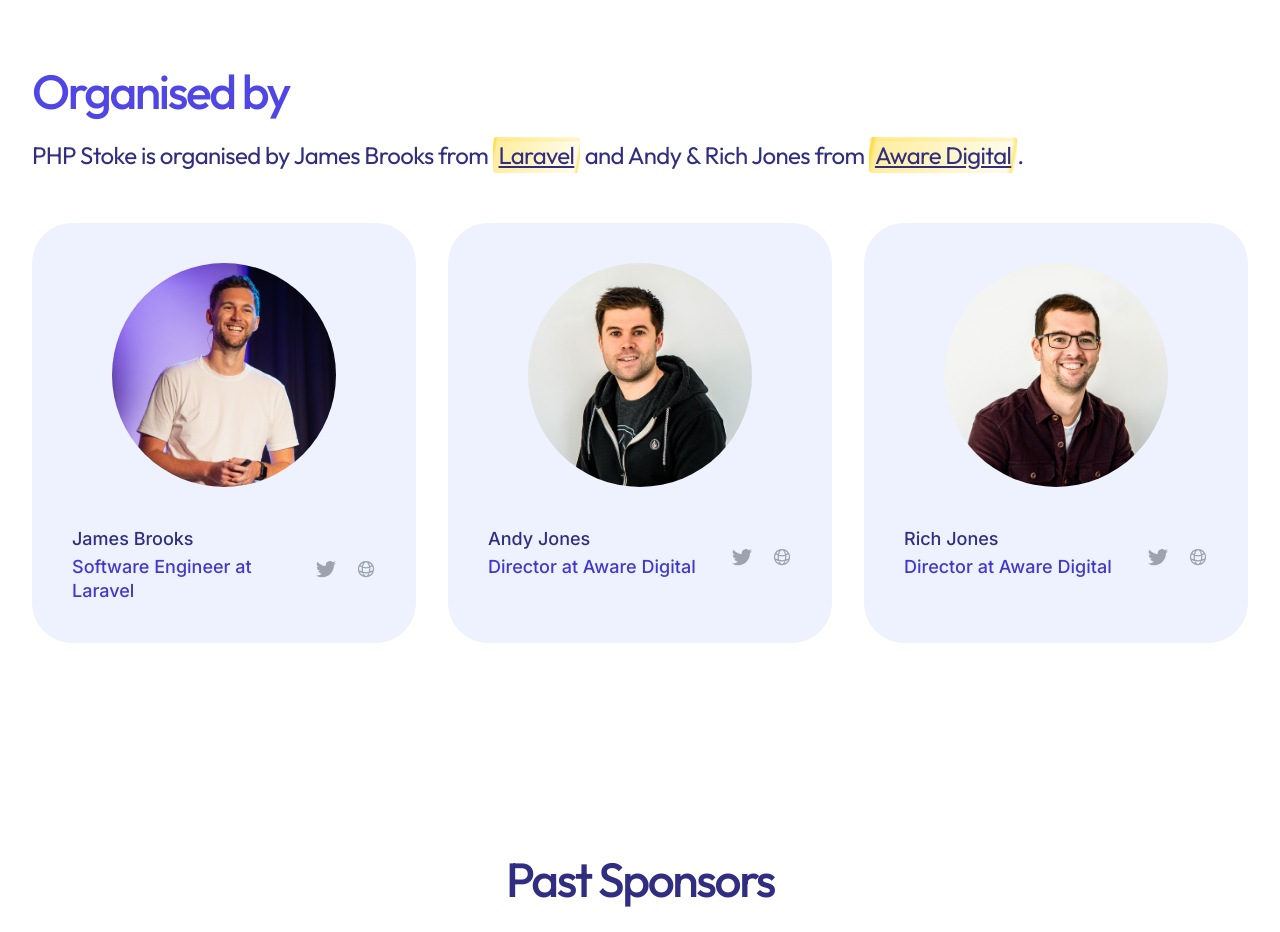
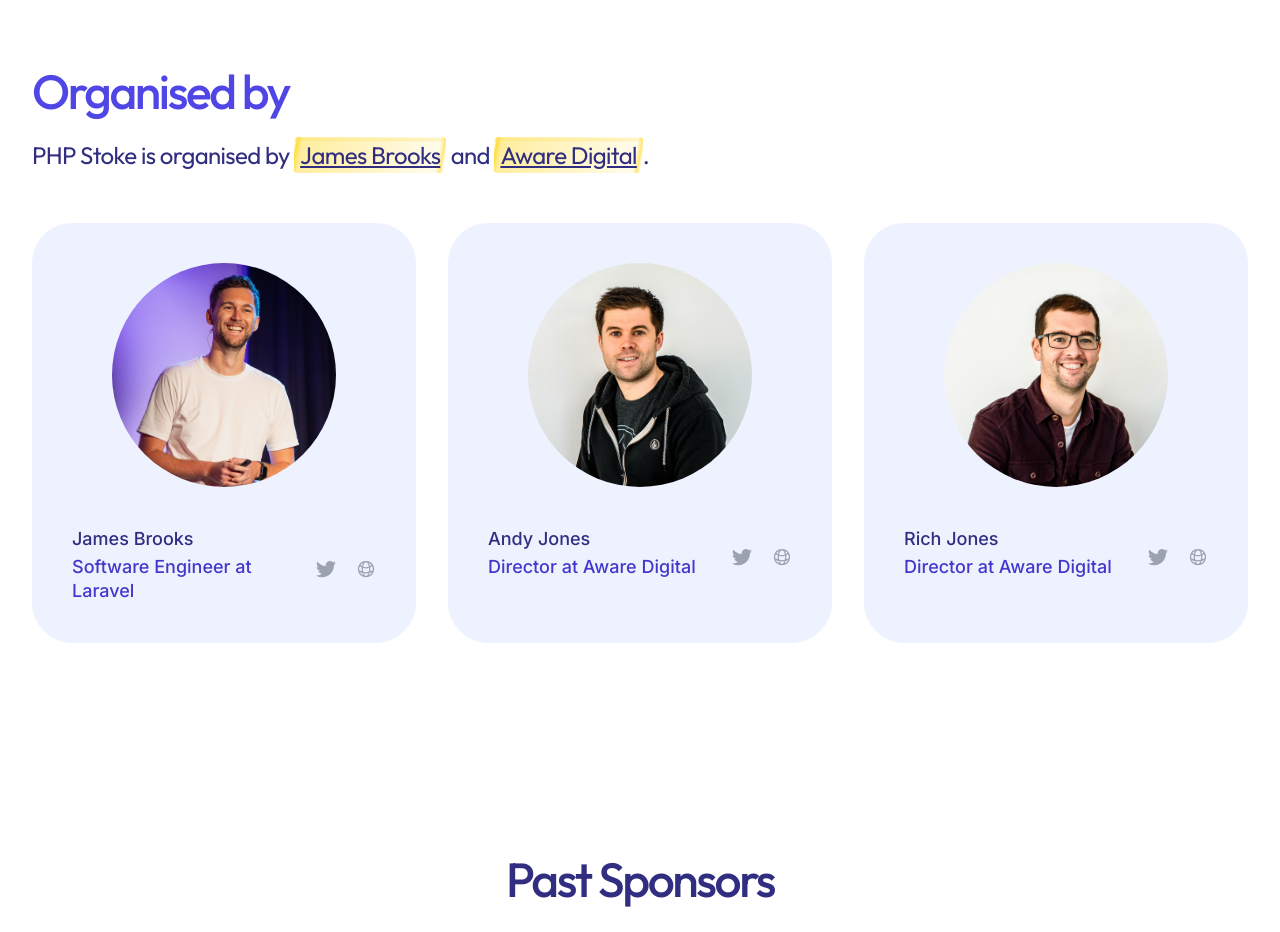
Before and after one commit to phpstoke/phpstoke.co.uk, a Next.js app: page / in a window 1280 px wide. Shown: the part 3060-3992 px from the top of the page. Built offline with nearby package versions, Linux system fonts and the light colour scheme.

Commit message:
Update Hosts

```diff
--- a/src/components/Hosts.jsx
+++ b/src/components/Hosts.jsx
@@ -48,7 +48,7 @@ export function Hosts() {
           <div className="space-y-12">
             <div className="space-y-5 sm:space-y-4 md:max-w-xl lg:max-w-3xl xl:max-w-none">
               <p className="mt-4 font-display text-2xl tracking-tight text-indigo-900">
-                PHP Stoke is organised by James Brooks from <a className="highlight underline" href="https://laravel.com/?ref=phpstoke">Laravel</a> and Andy &amp; Rich Jones from <a className="highlight underline" href="https://awaredigital.co.uk/?ref=phpstoke">Aware Digital</a>.
+                PHP Stoke is organised by <a className="highlight underline" href="https://james.brooks.page/?ref=phpstoke">James Brooks</a> and <a className="highlight underline" href="https://awaredigital.co.uk/?ref=phpstoke">Aware Digital</a>.
               </p>
             </div>
             <ul role="list" className="space-y-4 sm:grid sm:grid-cols-2 sm:gap-6 sm:space-y-0 lg:grid-cols-3 lg:gap-8">
```
